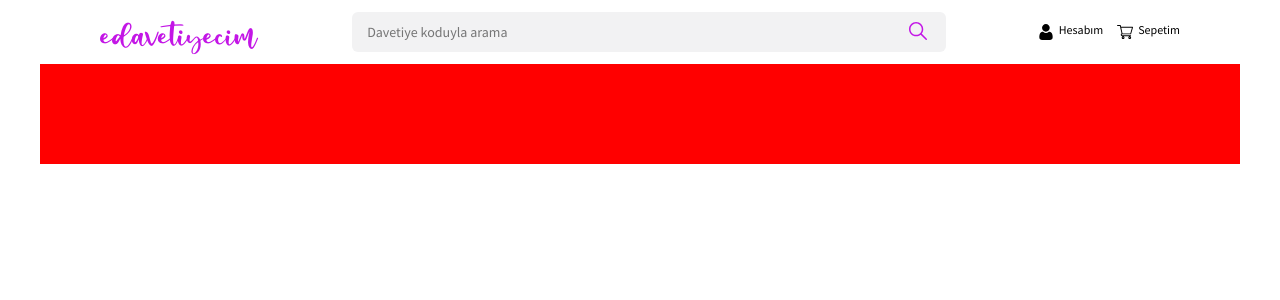
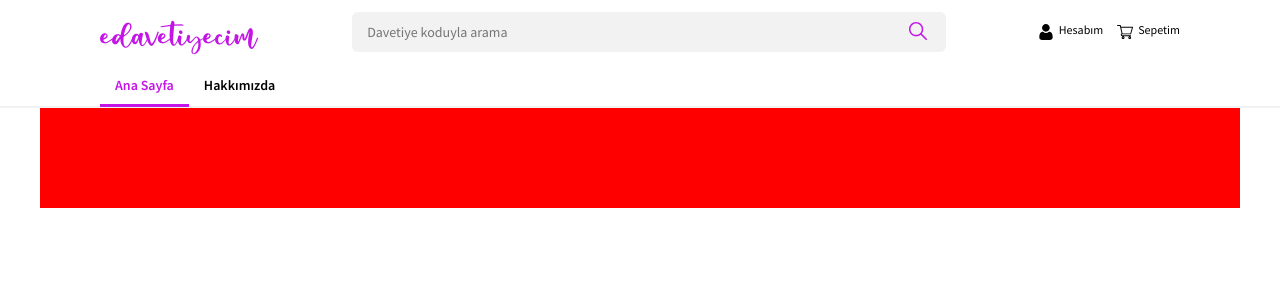
Before and after one commit to MustafaEminn/ecommerce-nextjs-nodejs, a Next.js app in the folder frontend/: page / in a window 1280 px wide. Shown: the top 300 px of the page. Built offline with nearby package versions, Linux system fonts and the light colour scheme.

Commit message:
Navbar Footer added.

```diff
--- a/frontend/components/navbar/navbar.js
+++ b/frontend/components/navbar/navbar.js
@@ -1,13 +1,33 @@
-import { BASE } from "../../constants/base";
+import { BASE, PAGE } from "../../constants/index";
 import ShoppingCartIcon from "../../public/icons/shoppingCart";
 import UserIcon from "../../public/icons/user";
 import styles from "../../styles/components/navbar/navbar.module.scss";
 import Logo from "../logo";
 import SearchBar from "../SearchBar/searchbar";
+import Link from "next/link";
+import { useRouter } from "next/router";
 
 function Navbar() {
+  const router = useRouter();
+  const NavbarFooterItem = ({ title, activeLinkText, href }) => {
+    return router.pathname.split("/")[1] === activeLinkText ? (
+      <li className={styles.activeFooterItem}>
+        <Link href={href}>
+          <a>{title}</a>
+        </Link>
+      </li>
+    ) : (
+      <li className={styles.deactiveFooterItem}>
+        <Link href={href}>
+          <a>{title}</a>
+        </Link>
+      </li>
+    );
+  };
+
   return (
     <div>
+      {/* Navbar Head Begin */}
       <div className={styles.navbarHead} style={{ width: BASE.widthNavbar }}>
         <Logo fontSize="46px" />
         <SearchBar />
@@ -29,6 +49,26 @@ function Navbar() {
           </ul>
         </div>
       </div>
+      {/* Navbar Head End */}
+
+      {/* Navbar Footer Begin */}
+      <div className={styles.navbarFooter} style={{ width: BASE.widthNavbar }}>
+        <ul className={styles.navbarFooterUl}>
+          <NavbarFooterItem
+            title={PAGE.AnaSayfa.name}
+            activeLinkText={PAGE.AnaSayfa.urlPathname}
+            href={PAGE.AnaSayfa.href}
+          />
+          <NavbarFooterItem
+            title={PAGE.Hakkimizda.name}
+            activeLinkText={PAGE.Hakkimizda.urlPathname}
+            href={PAGE.Hakkimizda.href}
+          />
+        </ul>
+      </div>
+      {/* Navbar Footer End */}
+
+      <div className={styles.bottomBorder}></div>
     </div>
   );
 }
--- /dev/null
+++ b/frontend/constants/index.js
@@ -0,0 +1,4 @@
+import { BASE } from "./base";
+import { PAGE } from "./page";
+
+export { BASE, PAGE };
--- /dev/null
+++ b/frontend/constants/page.js
@@ -0,0 +1,12 @@
+export const PAGE = {
+  AnaSayfa: {
+    name: "Ana Sayfa",
+    urlPathname: "",
+    href: "/",
+  },
+  Hakkimizda: {
+    name: "Hakkımızda",
+    urlPathname: "hakkimizda",
+    href: "/hakkimizda",
+  },
+};
--- a/frontend/styles/components/navbar/navbar.module.scss
+++ b/frontend/styles/components/navbar/navbar.module.scss
@@ -55,3 +55,51 @@
     }
   }
 }
+
+/* Navbar Footer */
+
+.navbarFooter {
+  margin: 0 auto;
+  & .navbarFooterUl {
+    display: flex;
+
+    & li {
+      padding: 13px 0px;
+    }
+
+    & .deactiveFooterItem a {
+      padding: 10px 15px;
+      font-family: var(--source-sans-pro);
+      font-size: 14px;
+      font-weight: 600;
+      color: var(--link-color);
+      text-decoration: none;
+    }
+
+    & .deactiveFooterItem a:hover {
+      padding: 10px 15px;
+      font-family: var(--source-sans-pro);
+      font-size: 14px;
+      font-weight: 600;
+      color: var(--main-color);
+      text-decoration: none;
+      border-bottom: 3px solid var(--main-color);
+    }
+
+    & .activeFooterItem a {
+      padding: 10px 15px;
+      font-family: var(--source-sans-pro);
+      font-size: 14px;
+      font-weight: 600;
+      color: var(--main-color);
+      text-decoration: none;
+      border-bottom: 3px solid var(--main-color);
+    }
+  }
+}
+
+/* Bottom  Border */
+
+.bottomBorder {
+  border-bottom: 2px solid var(--border-gray);
+}
--- a/frontend/styles/variables/colors.scss
+++ b/frontend/styles/variables/colors.scss
@@ -1,5 +1,7 @@
 :root {
   --textInput-background: #f2f2f3;
+  --border-gray: #f2f2f3;
   --main-color: #c316e6;
   --logo-color: #c316e6;
+  --link-color: #000000;
 }
```
Also changed, not shown: 1 other file (tests, documents, lock files or other folders).
